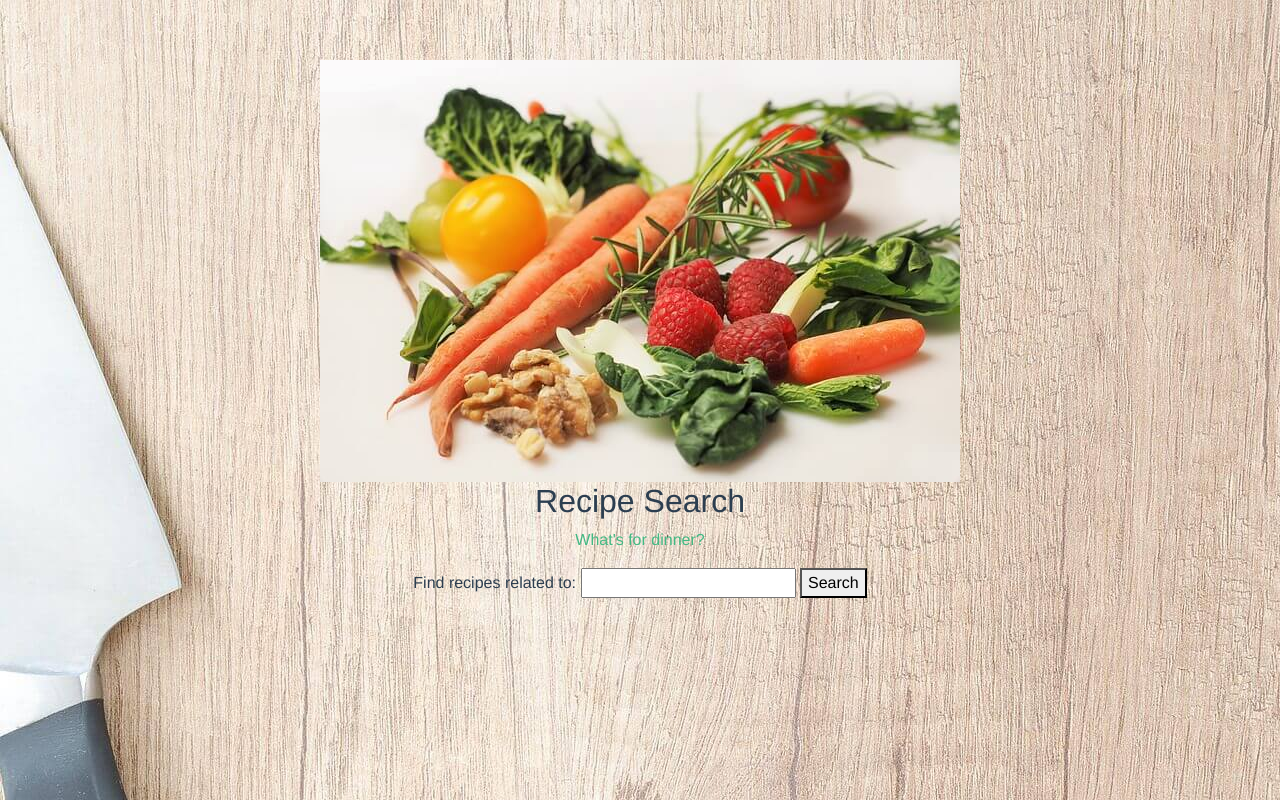
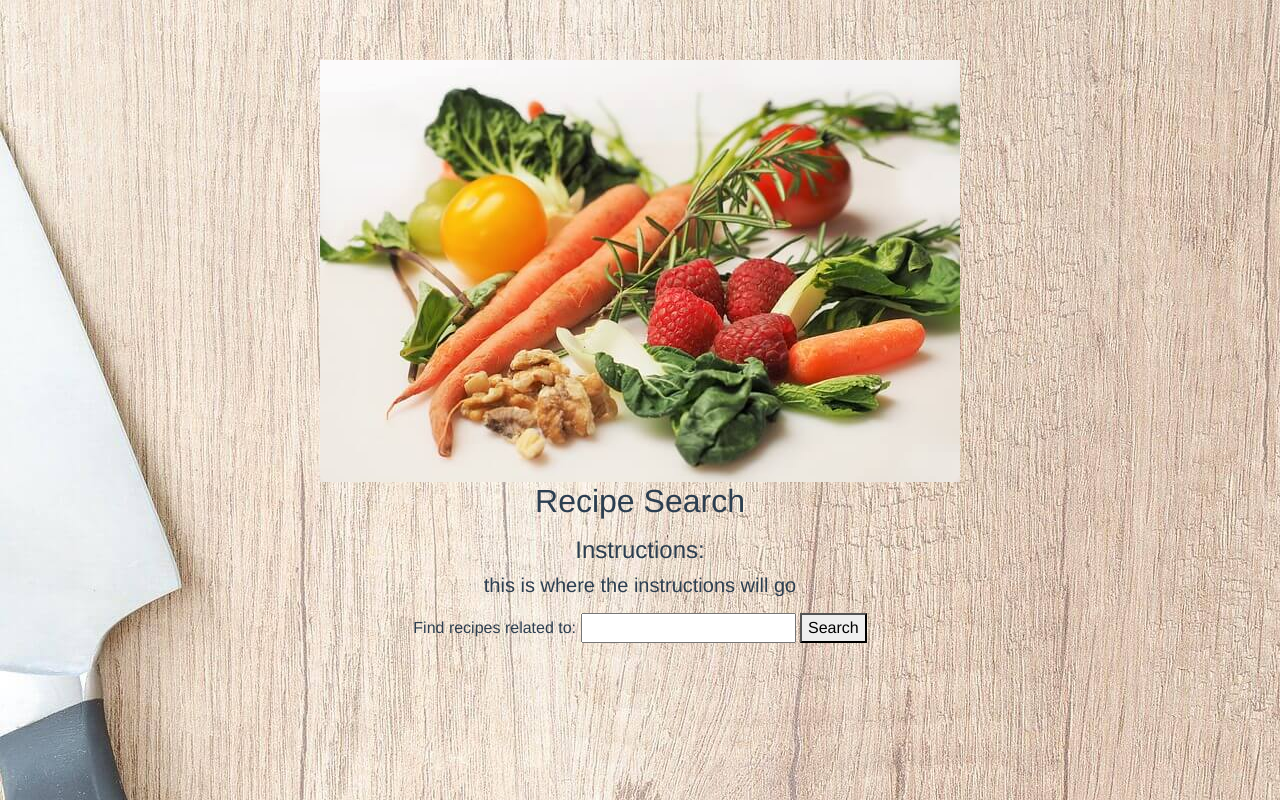
Before and after one commit to NateMeinhold/recipe-search, a Vue app: page /#/ in a window 1280 px wide. Built offline with nearby package versions, Linux system fonts and the light colour scheme.

Commit message:
styling and code clean up

```diff
--- a/src/components/Recipe.vue
+++ b/src/components/Recipe.vue
@@ -3,7 +3,9 @@
 
        <h2>Recipe Search</h2>
      <p>
-       <router-link to="/reveal">What's for dinner?</router-link>
+      <h4> Instructions:</h4>
+      <h5>this is where the instructions will go </h5>
+       <!-- <router-link to="/reveal">What's for dinner?</router-link> -->
        </P>
 
     <form v-on:submit.prevent="findRecipe">
@@ -31,6 +33,7 @@
     <ul class="errors" v-if="errors && errors.length > 0">
       <li v-for="(error, index) of errors" :key="index">
         {{error.message}}
+
       </li>
     </ul>
     </section>
--- a/src/components/Reveal.vue
+++ b/src/components/Reveal.vue
@@ -2,7 +2,7 @@
   <div class="hello">
     <h2>Recipe Reveal</h2>
     <p>
-      <router-link to="/">Home</router-link>
+      <router-link to="/">Something Else?</router-link>
     </p>
 
     <form v-on:submit.prevent="findMeal">
```
Also changed, not shown: 13 other files (tests, documents, lock files or other folders).
